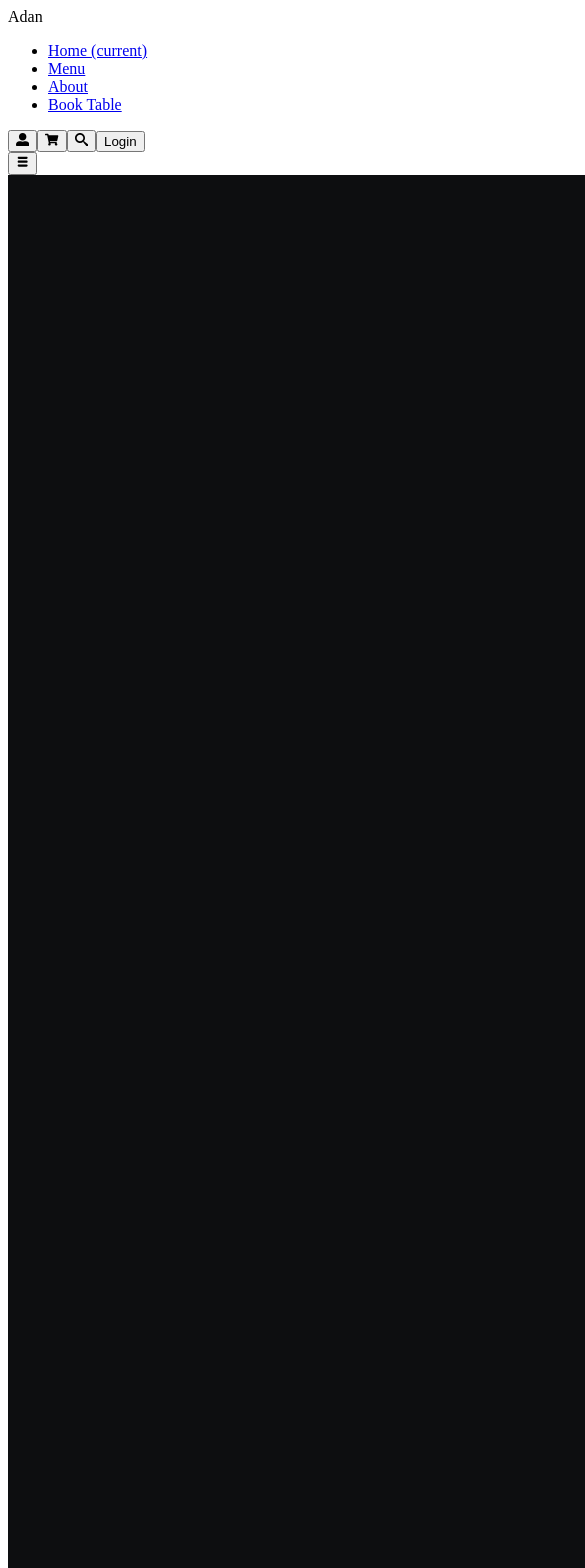
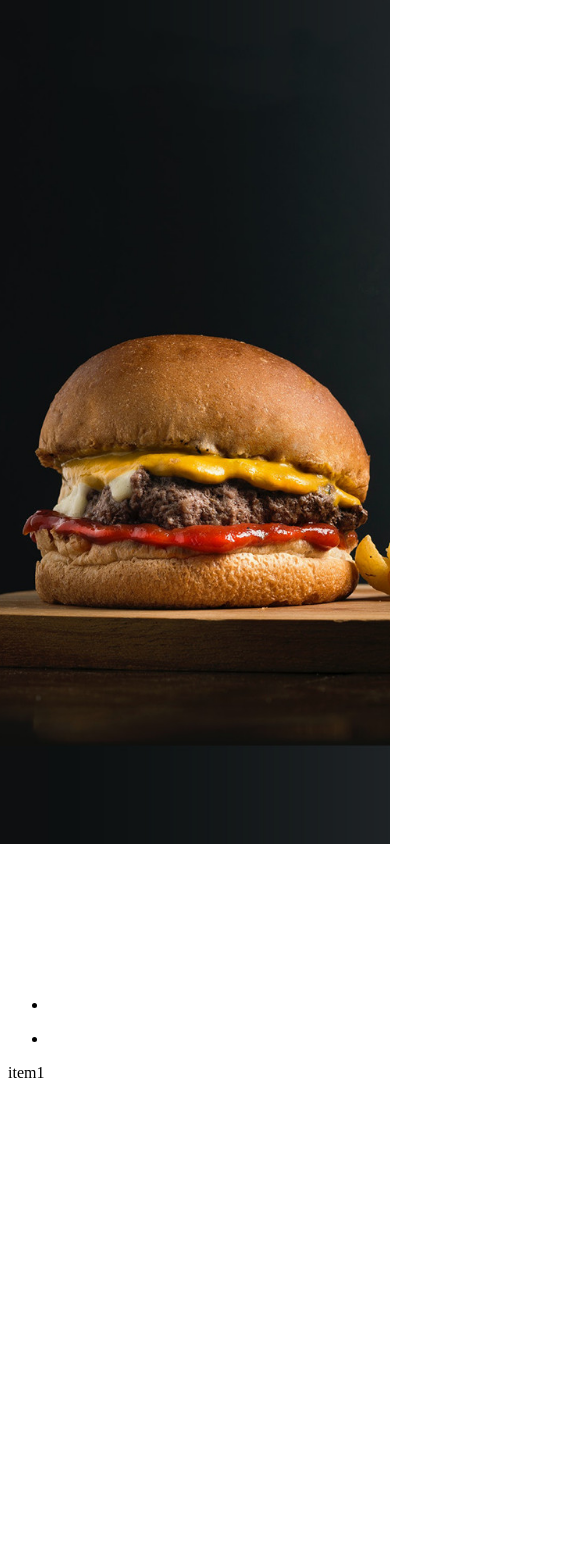
Before and after one commit to omeradann/food-ordering, a Next.js app: page / in a window 390 px wide. Shown: the top 1568 px of the page, 585 px wide, since content can reach past the window. After the commit the page ends 1090 px from the top, so only its background shows below. Built offline with nearby package versions, Linux system fonts and the light colour scheme.

Commit message:
home responsive update

```diff
--- /dev/null
+++ b/components/Campaings.jsx
@@ -0,0 +1,11 @@
+
+const Campaings = () => {
+  return (
+    <div className="flex">
+        <div>item1</div>
+
+    </div>
+  )
+}
+
+export default Campaings
--- a/components/ui/Carousel.jsx
+++ b/components/Carousel.jsx
@@ -1,6 +1,6 @@
 import React from "react";
 import Image from "next/image";
-import Title from "./Title";
+import Title from "./ui/Title";
 import Slider from "react-slick";
 
 const Carousel = () => {
@@ -19,15 +19,14 @@ const Carousel = () => {
 
   };
   return (
-    <div className="w-full h-full container mx-auto flex-auto -mt-[120px]">
-      <div className="absolute left-0">
+    <div className="w-full min-h-full container mx-auto flex-auto -mt-[120px]">
+      <div className="absolute top-0 left-0 w-full h-full ">
         <div className="relative h-full w-full">
           <Image
             src="/images/hero-bg.jpg"
-            width={5000}
-            height={5000}
+            layout="fill"
             alt=""
-            style={{ objectFit: "cover" }}
+            style={{ objectFit: "cover"}}
           />
         </div>
       </div>
--- /dev/null
+++ b/components/Deneme.jsx
@@ -0,0 +1,9 @@
+import React from 'react'
+
+const Deneme = () => {
+  return (
+    <div>deneme</div>
+  )
+}
+
+export default Deneme
--- a/pages/home/index.jsx
+++ b/pages/home/index.jsx
@@ -1,4 +1,6 @@
-import Carousel from "../../components/ui/Carousel";
+import Campaings from "../../components/Campaings";
+import Carousel from "../../components/Carousel";
+import Deneme from "../../components/Deneme"
 
 const Home = () => {
 
@@ -6,6 +8,8 @@ const Home = () => {
   return (
     <div>
       <Carousel/>
+      <Campaings/>
+      {/* <Deneme/> */}
     </div>
 )
 }
--- a/styles/globals.css
+++ b/styles/globals.css
@@ -27,3 +27,9 @@ body {
 .slick-dots div{
   @apply !m-0 !mt-4 p-2
 }
+
+.your-container {
+  background-image: url('/images/hero-bg.jpg');
+  background-size: cover;
+  min-height: 110vh;
+}
```
